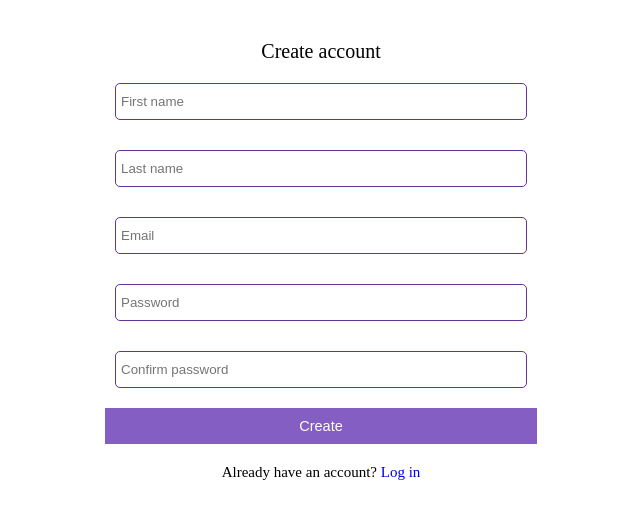
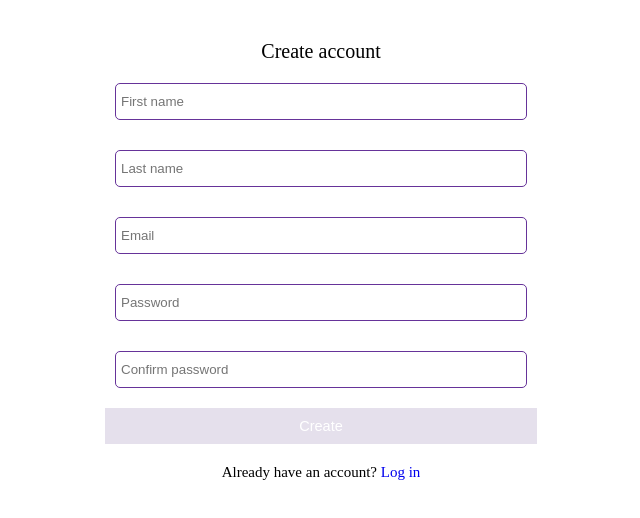
Before and after one commit to olawale-o/react_money, a React (Create React App) app: page / in a window 1280 px wide. Shown: the top 518 px of the page, without its empty margins (319-959 px from the left). Built offline with nearby package versions, Linux system fonts and the light colour scheme.

Commit message:
Style disabled button

```diff
--- a/src/index.css
+++ b/src/index.css
@@ -16,6 +16,11 @@ body {
 
 a {
   text-decoration: none;
+}
+
+button:disabled {
+  background: #e5e0ec;
+  cursor: default;
 }
 
 .field {
```
